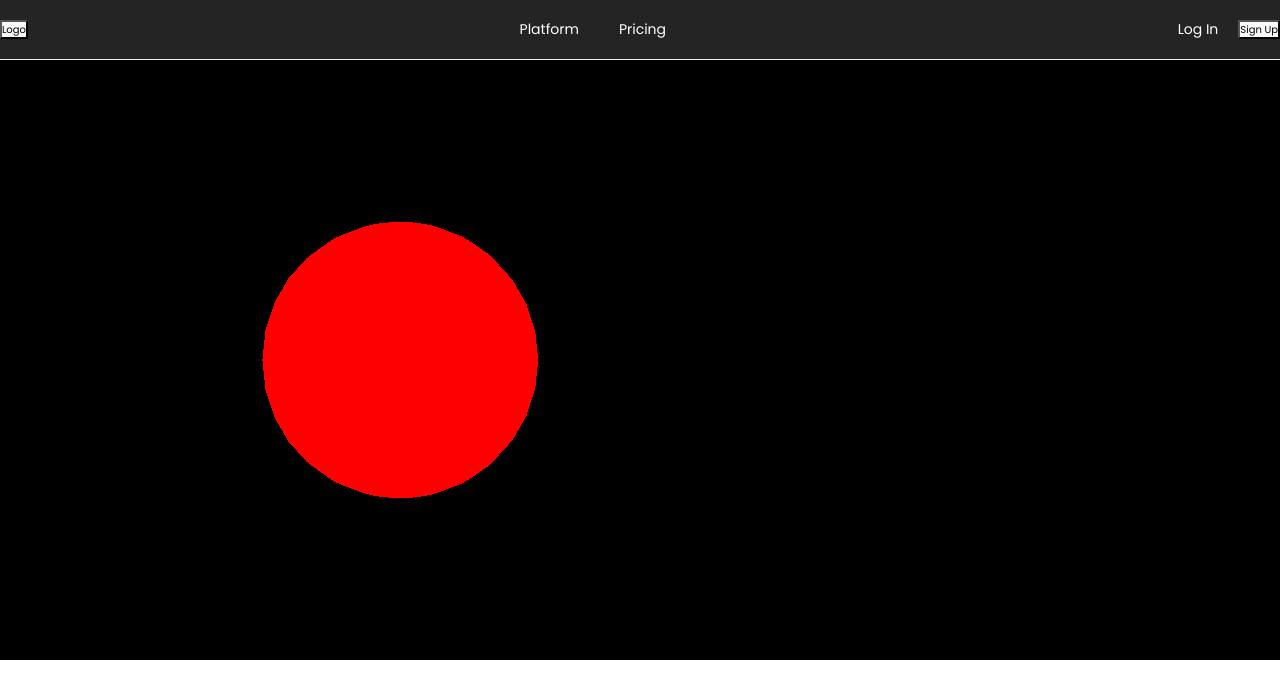
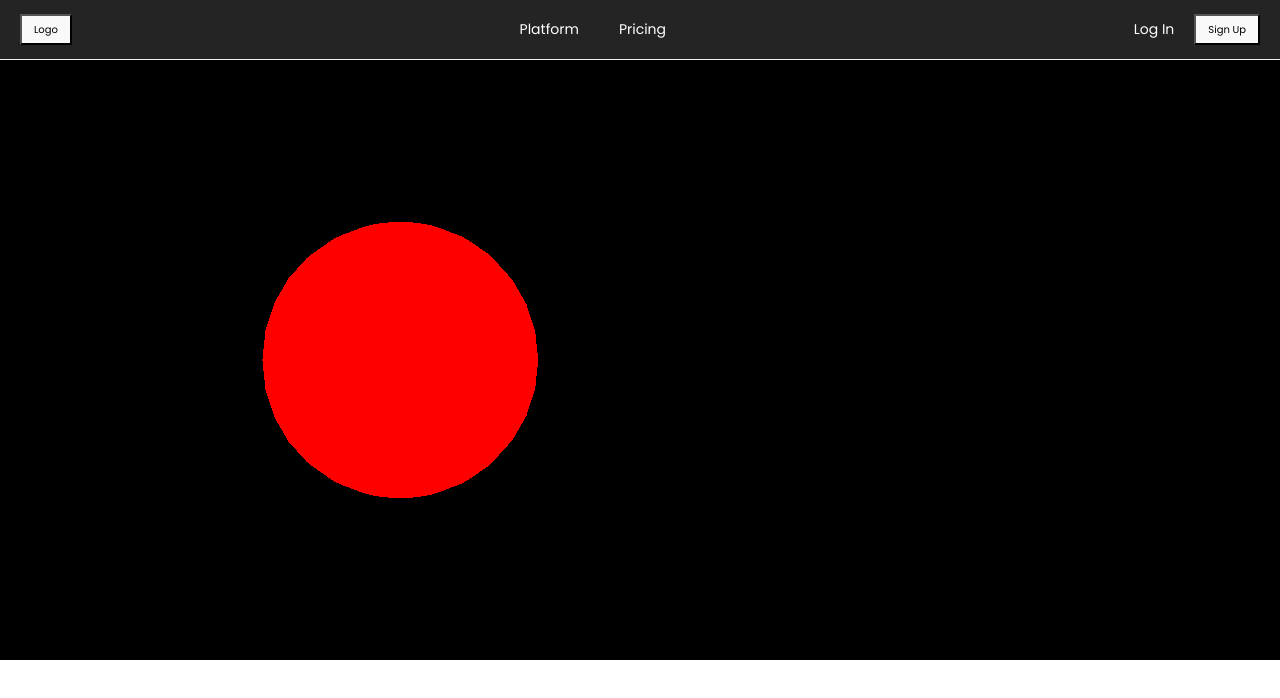
Before and after one commit to Wednesday-Vibes/vpn-frontend, a React (Vite) app: page / in a window 1280 px wide. Shown: the top 698 px of the page. Built offline with nearby package versions, Linux system fonts and the light colour scheme; no server answers.

Commit message:
minor navbar styling updates

```diff
--- a/src/styles/Navbar.less
+++ b/src/styles/Navbar.less
@@ -6,11 +6,15 @@ nav {
     align-items: center;
     width: 100%;
     margin: 0px;
-    padding: 0;
+    padding: 0 2rem;
     height: 60px;
 
     img {
         width: 150px;
+    }
+
+    button {
+        padding: 0.6em 1.2em;
     }
 
     ul {
```
